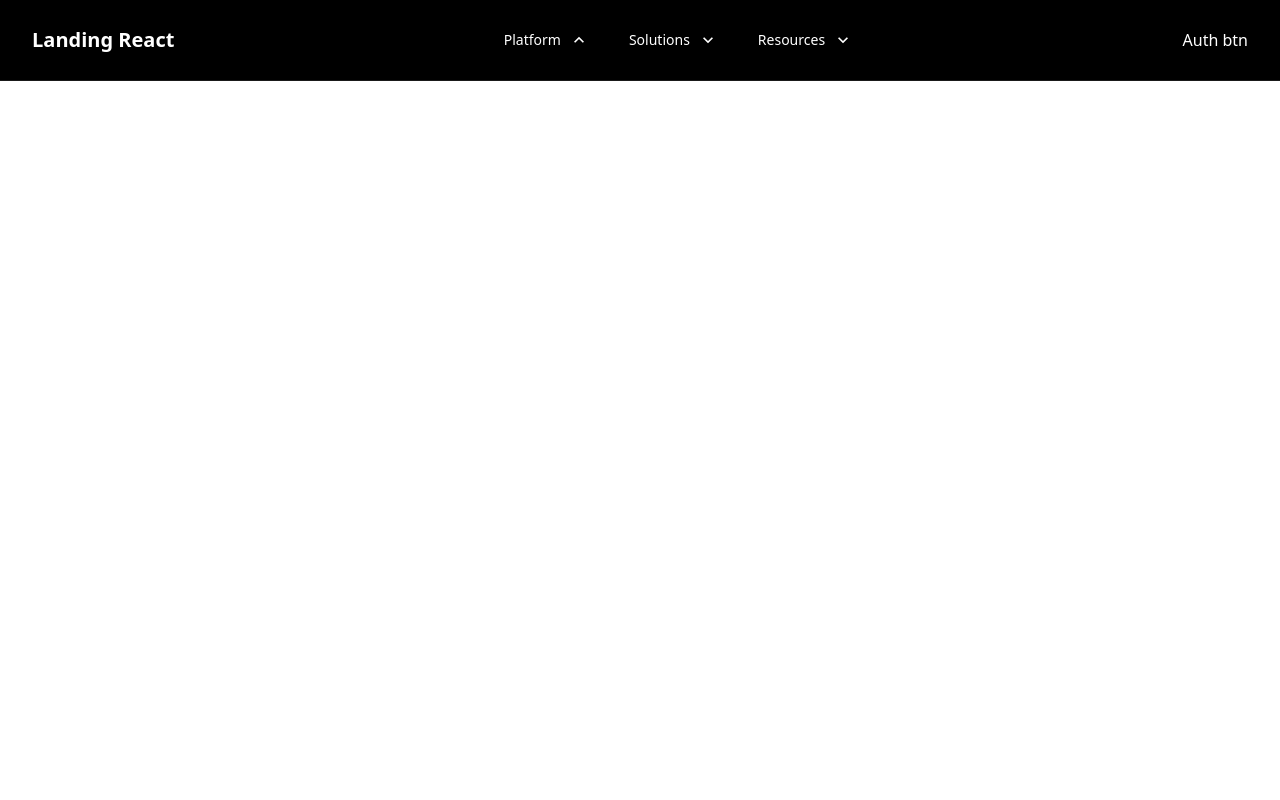
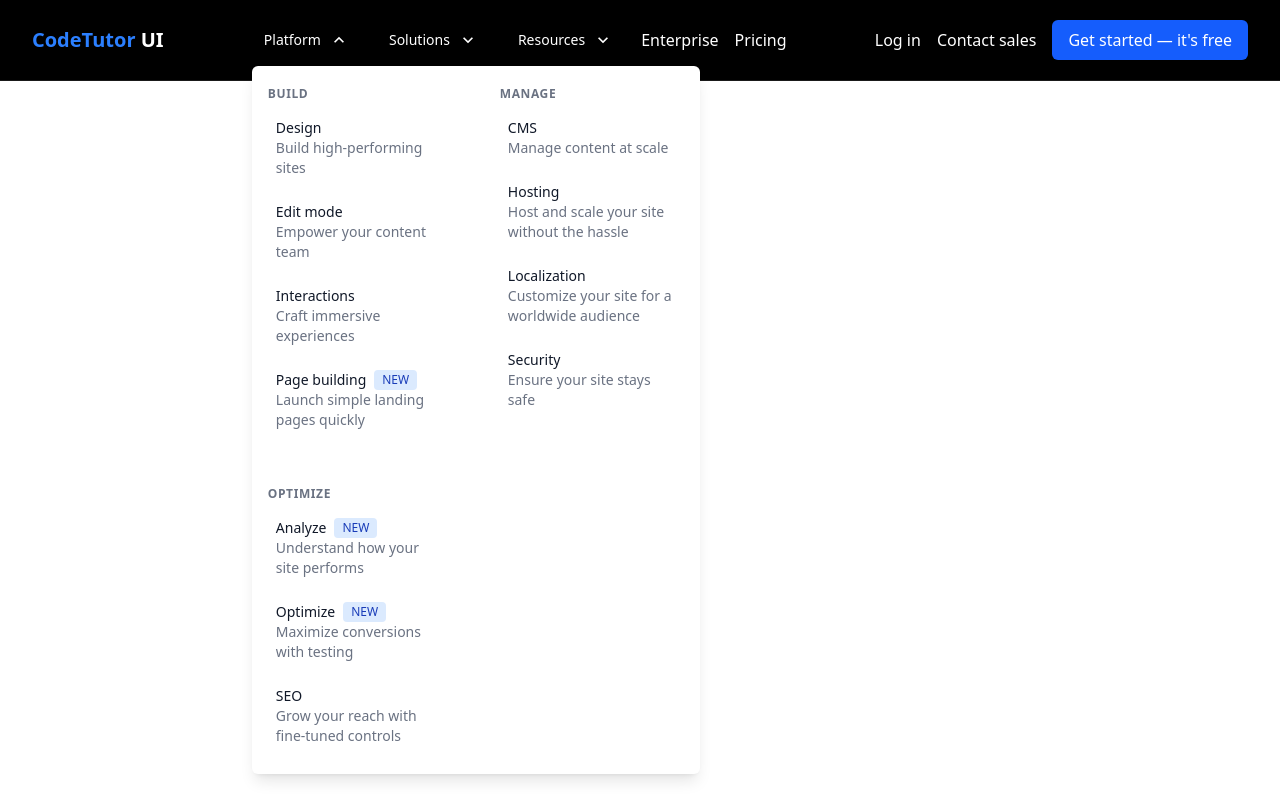
Before and after one commit to shvnsaha/landing-page-design, a React (Vite) app: page / in a window 1280 px wide. Both pictures are taken after a click on the button "Platform". Built offline with nearby package versions, Linux system fonts and the light colour scheme.

Commit message:
desktop menu done

```diff
--- a/src/components/Navbar.jsx
+++ b/src/components/Navbar.jsx
@@ -1,20 +1,18 @@
-/* eslint-disable no-unused-vars */
-import { useState } from "react";
-import { MdKeyboardArrowDown } from "react-icons/md";
-import { Link } from "react-router";
+import React, { useState } from 'react';
+import { Link } from 'react-router';
+import { MdKeyboardArrowDown, MdMenu, MdClose } from 'react-icons/md';
 
 const Navbar = () => {
+  const [isMenuOpen, setIsMenuOpen] = useState(false);
+  const [activeDropdown, setActiveDropdown] = useState(null);
 
-    const [isMenuOpen,setISMenuOpen] = useState(false);
-    const [activeDropdown,setActiveDropdown] = useState(null);
+  const toggleMenu = () => {
+    setIsMenuOpen(!isMenuOpen);
+  };
 
-    const toggleMenu = ()=>{
-        setISMenuOpen(!isMenuOpen)
-    }
-
-    const toggleDropdown = (menu) =>{
-      setActiveDropdown(activeDropdown === menu ? null: menu)
-    }
+  const toggleDropdown = (menu) => {
+    setActiveDropdown(activeDropdown === menu ? null : menu);
+  };
 
   const menuItems = {
     platform: {
@@ -69,33 +67,116 @@ const Navbar = () => {
   };
 
   return (
-        <nav className="bg-black text-white fixed top-0 left-0 right-0 border-b border-white/10">
-           <div className="container mx-auto px-4 py-2 sm:px-6 lg:px-8">
-              <div className="flex justify-between items-center h-16">
-                {/* logo */}
-                <Link to={"/"} className="text-xl font-bold">Landing React</Link>
+    <nav className="bg-black fixed top-0 left-0 right-0 z-50 text-white border-b border-white/10">
+      <div className="container mx-auto px-4 py-2  sm:px-6 lg:px-8">
+        <div className="flex items-center justify-between h-16">
+          {/* Logo */}
+          <div className="flex-shrink-0">
+            <Link to="/" className="text-xl font-bold">
+              <span className='text-blue-500'>CodeTutor</span> UI
+            </Link>
+          </div>
 
-                {/* desktop menu */}
+          {/* Desktop Menu */}
           <div className="hidden lg:flex items-center space-x-4">
-                    {
-                        Object.keys(menuItems).map((key)=>(
-                            <div>
-                                <button onClick={()=>toggleDropdown(key)} className="hover:text-gray-300 px-3 py-2 rounded-md text-sm font-medium flex items-center">{menuItems[key].title}
-                                <MdKeyboardArrowDown className={`ml-2 h-5 w-5 transition-transform ${activeDropdown === key ? 'transform rotate-180' : ''}`}/>
+            {Object.keys(menuItems).map((key) => (
+              <div key={key} className="relative">
+                <button
+                  onClick={() => toggleDropdown(key)}
+                  className="hover:text-gray-300 px-3 py-2 rounded-md text-sm font-medium flex items-center"
+                >
+                  {menuItems[key].title}
+                  <MdKeyboardArrowDown
+                    className={`ml-2 h-5 w-5 transition-transform ${
+                      activeDropdown === key ? 'transform rotate-180' : ''
+                    }`}
+                  />
                 </button>
 
+                {/* Dropdown Menu */}
+                {activeDropdown === key && (
+                  <div className="absolute left-0 mt-2 w-screen max-w-md bg-white rounded-md shadow-lg py-1 text-black">
+                    <div className="grid md:grid-cols-2  grid-cols-1 gap-12 p-4">
+                      {key === 'platform' ? (
+                        menuItems[key].sections.map((section, idx) => (
+                          <div key={idx}>
+                            <h3 className="text-xs font-semibold text-gray-500 tracking-wider mb-2">
+                              {section.title}
+                            </h3>
+                            <div className="space-y-2">
+                              {section.items.map((item, itemIdx) => (
+                                <Link
+                                  key={itemIdx}
+                                  to={`/${key}/${item.name.toLowerCase()}`}
+                                  className="group flex items-start p-2 rounded-lg hover:bg-gray-50"
+                                >
+                                  <div>
+                                    <p className="text-sm font-medium text-gray-900 flex items-center">
+                                      {item.name}
+                                      {item.isNew && (
+                                        <span className="ml-2 inline-flex items-center px-2 py-0.5 rounded text-xs font-medium bg-blue-100 text-blue-800">
+                                          NEW
+                                        </span>
+                                      )}
+                                    </p>
+                                    <p className="text-sm text-gray-500">{item.desc}</p>
+                                  </div>
+                                </Link>
+                              ))}
+                            </div>
                           </div>
                         ))
-                    }
+                      ) : (
+                        <div className="space-y-2">
+                          {menuItems[key].items.map((item, idx) => (
+                            <Link
+                              key={idx}
+                              to={`/${key}/${item.name.toLowerCase()}`}
+                              className="group flex items-start p-2 rounded-lg hover:bg-gray-50"
+                            >
+                              <div>
+                                <p className="text-sm font-medium text-gray-900">{item.name}</p>
+                                <p className="text-sm text-gray-500">{item.desc}</p>
+                              </div>
+                            </Link>
+                          ))}
+                        </div>
+                      )}
+                    </div>
+                  </div>
+                )}
+              </div>
+            ))}
+            <Link to="/enterprise" className="hover:text-gray-300">Enterprise</Link>
+            <Link to="/pricing" className="hover:text-gray-300">Pricing</Link>
           </div>
 
+          {/* Auth Buttons */}
+          <div className="hidden md:flex items-center space-x-4">
+            <Link to="/login" className="hover:text-gray-300 hidden xl:block">Log in</Link>
+            <Link to="/contact-sales" className="hover:text-gray-300 hidden xl:block">Contact sales</Link>
+            <Link
+              to="/get-started"
+              className="bg-blue-600 px-4 py-2 rounded-md hover:bg-blue-700"
+            >
+              Get started — it's free
+            </Link>
+          </div>
 
-                {/* auth btn */}
-                <div>Auth btn</div>
-
-                {/* mobile menu */}
-                <div className="hidden">mobile menu</div>
-
+          {/* Mobile menu button */}
+          <div className="md:hidden">
+            <button
+              onClick={toggleMenu}
+              className="inline-flex items-center justify-center p-2 rounded-md hover:text-gray-300 hover:bg-gray-700"
+            >
+              <span className="sr-only">Open main menu</span>
+              {!isMenuOpen ? (
+                <MdMenu className="block h-6 w-6" />
+              ) : (
+                <MdClose className="block h-6 w-6" />
+              )}
+            </button>
+          </div>
         </div>
       </div>
     </nav>
```
Lines whose indentation alone changed are shown as unchanged.
